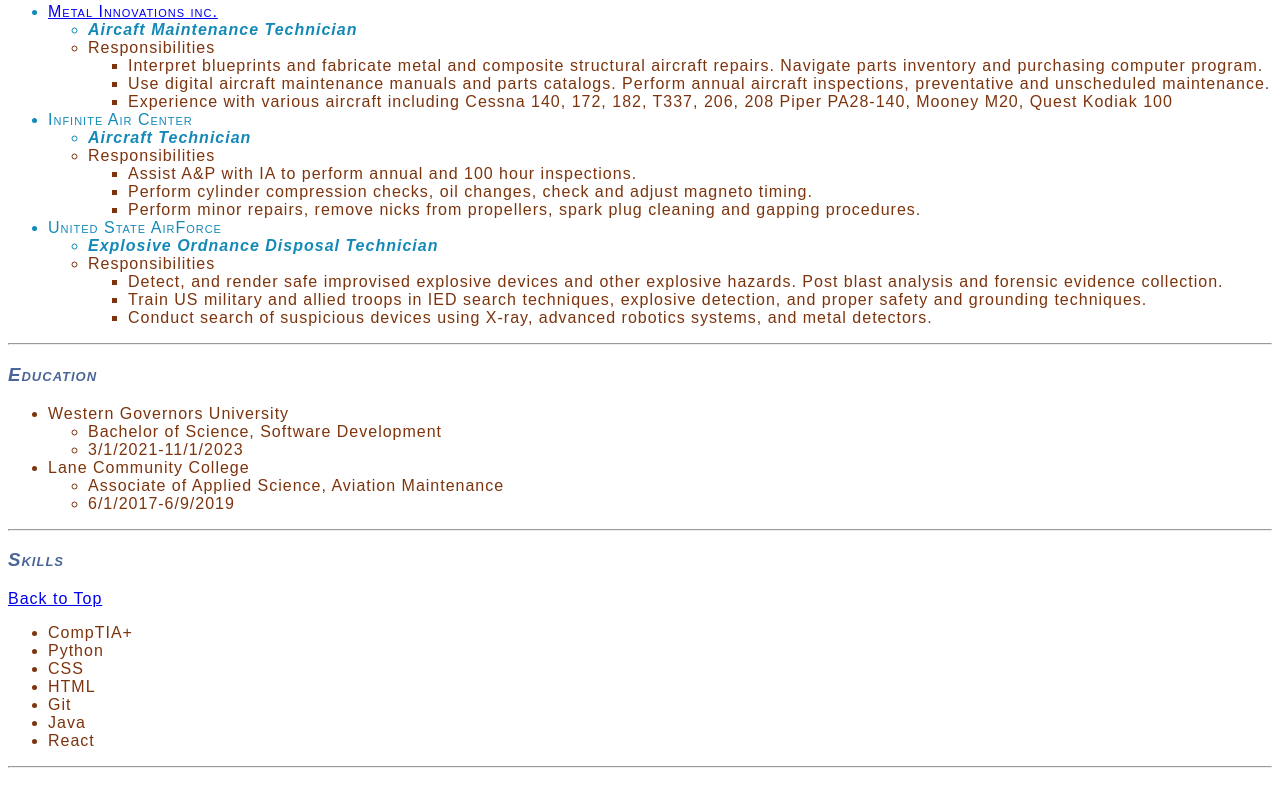
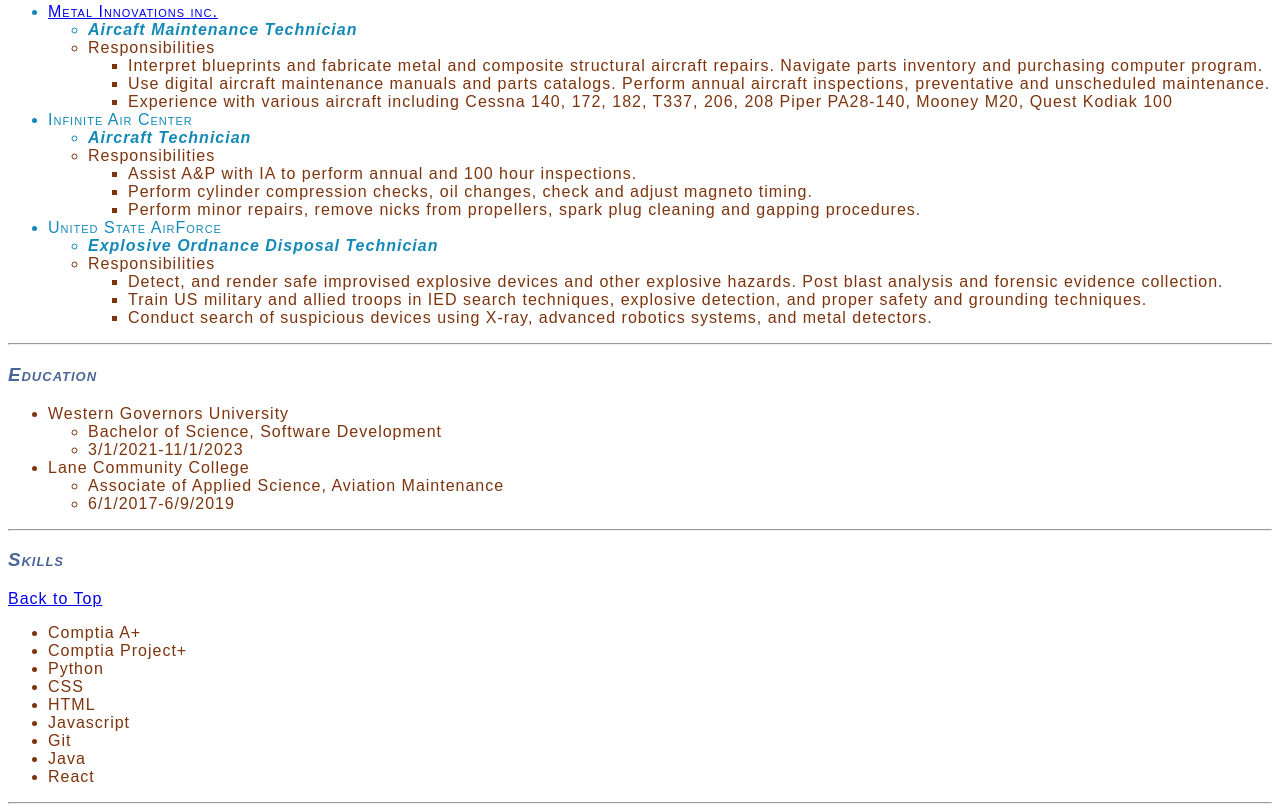
Before and after one commit to bcdevon/BdevonResume, a plain HTML site: page index.html in a window 1280 px wide. Shown: the part 681-1493 px from the top of the page. Before the commit the page ends 1457 px from the top, so only its background shows below. Drawn offline with nearby package versions, Linux system fonts and the light colour scheme.

Commit message:
skills update

```diff
--- a/index.html
+++ b/index.html
@@ -106,10 +106,12 @@
       <a id="skillslistTarget"></a>
       <h3 class="sectionHeader">Skills</h3> <a href="#top">Back to Top</a>
       <ul id="skillsList">
-        <li>CompTIA+</li>
+        <li>Comptia A+</li>
+        <li>Comptia Project+</li>
         <li>Python</li>
         <li>CSS</li>
         <li>HTML</li>
+        <li>Javascript</li>
         <li>Git</li>
         <li>Java</li>
         <li>React</li>
```
